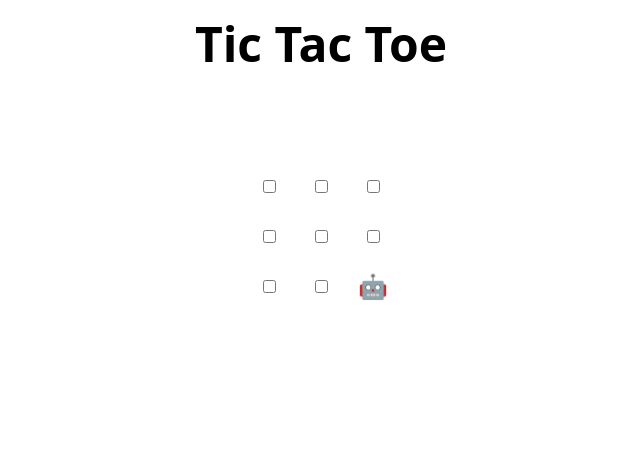
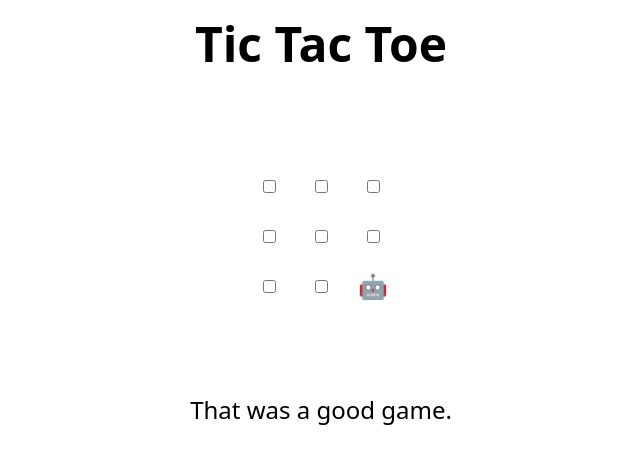
Before and after one commit to thiagoigfraga/skills-review-pull-requests, a plain HTML site: page index.html in a window 1280 px wide. Shown: the whole page, without its empty margins (319-959 px from the left). Drawn offline with Linux system fonts and the light colour scheme.

Commit message:
Pdding Pragrph

```diff
--- a/index.html
+++ b/index.html
@@ -48,6 +48,7 @@
 </table>
 
 <h2 hidden>Game over, refresh to play again 🧑‍💻 🤖!</h2>
+<p>That was a good game.</p>
 
 <script>
   // Initialization
```
